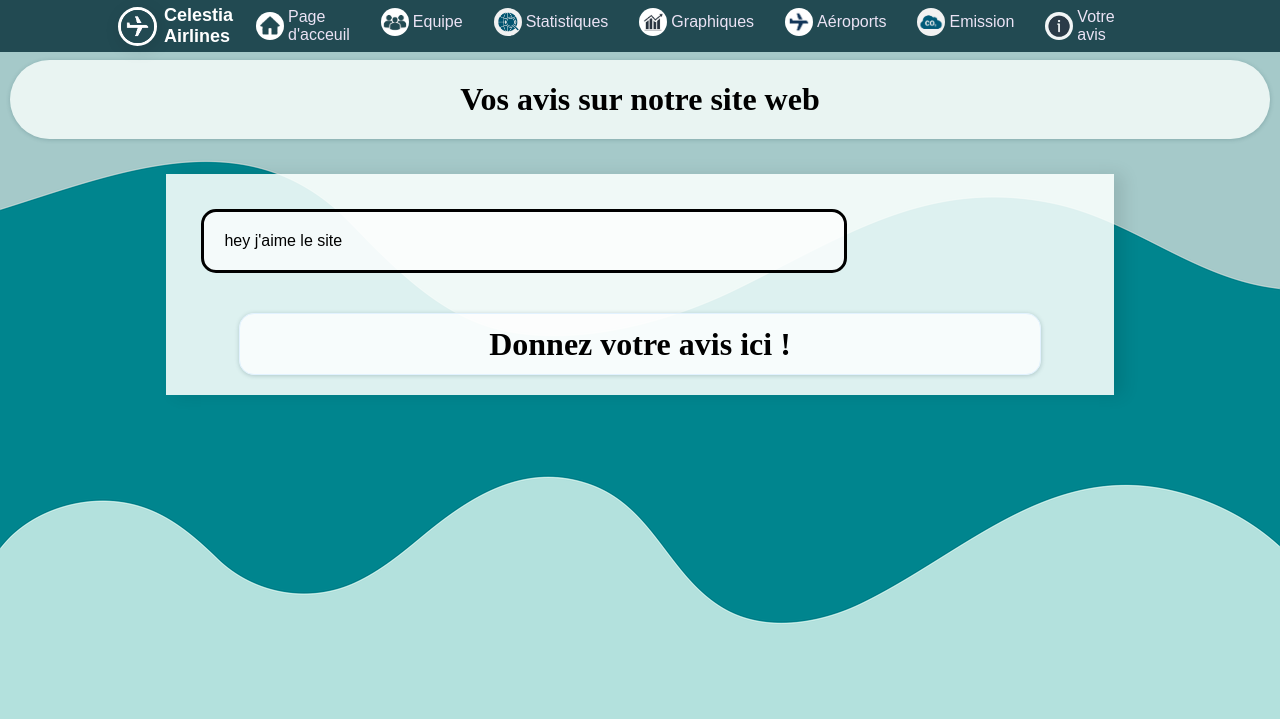
After one commit to Younesdjzz/Bac1-website, a Flask app: page /avis in a window 1280 px wide. The commit adds this page. Shown: the top 719 px of the page. Run offline with Flask 3, Linux system fonts and the light colour scheme.

Commit message:
préparation de notre fonctionnalité suplémentaire

```diff
--- a/mobility/__init__.py
+++ b/mobility/__init__.py
@@ -30,10 +30,12 @@ def create_app(test_config=None):
     from . import emission
     from . import stats
     from . import graph
+    from . import avis
     app.register_blueprint(airport.bp)
     app.register_blueprint(stats.bp)
     app.register_blueprint(emission.bp)
     app.register_blueprint(graph.bp)
+    app.register_blueprint(avis.bp)
 
 
 
--- /dev/null
+++ b/mobility/avis.py
@@ -0,0 +1,13 @@
+from flask import (
+    Blueprint, render_template
+)
+
+bp = Blueprint('avis', __name__)
+
+@bp.route("/avis")
+def avis():
+    etoiles = []
+    for nbr in range(1, 6) : # De 1 jusqu'à 5 étoiles
+        etoiles.append(["star" + str(nbr), str(nbr)])
+
+    return render_template("avis.html", etoiles=etoiles)
--- a/mobility/emission.py
+++ b/mobility/emission.py
@@ -2,7 +2,6 @@ from flask import (
     Blueprint, render_template, current_app
 )
 from mobility.models.emission import aeroport_info
-from mobility.db import get_db
 
 from decimal import Decimal
 import math
--- a/mobility/graph.py
+++ b/mobility/graph.py
@@ -2,11 +2,6 @@ from flask import (
     Blueprint, render_template, current_app
 )
 
-from mobility.db import get_db
-
-from decimal import Decimal
-import math
-from enum import Enum
 from mobility.models.graph import aeroport_bel_info
 from mobility.emission import *
 
--- /dev/null
+++ b/mobility/models/avis.py
@@ -0,0 +1 @@
+from mobility.db import get_db
--- a/mobility/static/style.css
+++ b/mobility/static/style.css
@@ -430,3 +430,83 @@ canvas {
 #pays {
    height: 55vh;
 }
+
+/* -- Style de la page avis -- */
+div.message-box {
+   margin: 15px;
+   max-width: 600px;
+   height: fit-content;
+   padding: 20px;
+   border-radius: 15px;
+   background-color: #ffffffaf;
+   border: solid black;
+}
+
+div.donner_avis {
+   display: flex;
+   margin: auto;
+   margin-top: 40px;
+   width: 800px;
+   height: 60px;
+   align-items: center;
+   justify-content: center;
+   border-radius: 15px;
+   background-color: #ffffffc7;
+   border: solid rgb(226, 242, 255) 1px;
+   box-shadow: 0.2px 0.8px 4px #224a5240;
+}
+
+/* Le conteneur pour donner son avis */
+div.avis {
+   position: fixed;
+   top: 0;
+   left: 0;
+   width: 100%;
+   height: 100%;
+   backdrop-filter: blur(5px);
+   background-color: rgba(0, 0, 0, 0.4);
+   display: none;
+   justify-content: center;
+   align-items: center;
+   z-index: 200;
+}
+
+/* La boîte de dialogue */
+div.popup {
+   background: white;
+   padding: 30px;
+   border-radius: 15px;
+   box-shadow: 0 0 10px black;
+   text-align: center;
+}
+
+textarea {
+   resize: none;
+   font-family: sans-serif;
+}
+
+/* Le système d'étoile */
+div.rating {
+   direction: rtl; /*Affiche les animations d'étoiles de gauche à droite (rtl = direction inverse)*/
+   font-size: 2rem;
+   display: inline-flex;
+ }
+
+div.rating input {
+   display: none;
+}
+
+div.rating label {
+   color: #ccc;
+   cursor: pointer;
+   transition: color 0.3s;
+ }
+
+div.rating input:checked ~ label { /*Couleur des étoiles checked*/
+   color: #224a52;
+}
+
+div.rating label:hover,
+div.rating label:hover ~ label { /*Couleur des étoiles lorsque l'on passe dessus + sans oublier les précedentes*/
+   color: #224a52;
+}
--- a/mobility/stats.py
+++ b/mobility/stats.py
@@ -1,5 +1,5 @@
 from flask import (
-    Blueprint, render_template, request, redirect, url_for
+    Blueprint, render_template
 )
 from mobility.models.stats import *
 
--- a/mobility/templates/airports.html
+++ b/mobility/templates/airports.html
@@ -3,8 +3,6 @@
 {% block titre %}
 <h1>Listes des aéroports</h1>
 {% endblock %}
-
-{% block content_up %}{% endblock %}
 
 {% block content %}
 
@@ -31,7 +29,7 @@
 <div class="flights">
 
     <div class="mini_titre-box">
-        <h2>Vols par jour</h2>
+        <h2>Vols par jour ({{ selected_airport }})</h2>
     </div>
 
     <div class="mini_titre-box">
--- /dev/null
+++ b/mobility/templates/avis.html
@@ -0,0 +1,44 @@
+{% extends "base.html" %}
+
+{% block titre %}
+<h1>Vos avis sur notre site web</h1>
+{% endblock %}
+
+<!-- <button class="message" type="submit"><img src="{{ url_for('static', filename='navigateur/icon_avis.png') }}"class="icon"></button>-->
+{% block content %}
+<div class="message-box">
+    hey j'aime le site
+</div>
+
+<div class="donner_avis" onclick="ouvrirModale()">
+    <h1>Donnez votre avis ici !</h1>
+</div>
+
+<!-- Modale cachée au départ -->
+<div id="avis" class="avis">
+    <div class="popup">
+        <div class="rating">
+            {% for etoile in etoiles %}
+                <input type="radio" id={{etoile[0]}} name="note" value="{{etoile[1]}}" required/>
+                <label for={{etoile[0]}}>★</label>
+            {% endfor %}
+        </div>
+        <h2>Entête</h2>
+        <textarea rows="1" cols="35" placeholder="Votre entête..." required></textarea>
+        <h2>Laissez votre avis</h2>
+        <p><textarea rows="2" cols="50" placeholder="Votre avis..." required></textarea></p>
+        <button onclick="fermerModale()">Envoyer</button>
+    </div>
+</div>
+
+<script>
+    function ouvrirModale() {
+        document.getElementById("avis").style.display = "flex";
+    }
+
+    function fermerModale() {
+        document.getElementById("avis").style.display = "none";
+    }
+</script>
+
+{% endblock %}
--- a/mobility/templates/base.html
+++ b/mobility/templates/base.html
@@ -32,6 +32,9 @@
             <li><a href="/emissions" class="lien"><img
                         src="{{ url_for('static', filename='navigateur/icon_emission.png') }}"
                         class="icon">Emission</a></li>
+            <li><a href="/avis" class="lien"><img
+                        src="{{ url_for('static', filename='navigateur/icon_avis.png') }}"
+                        class="icon">Votre avis</a></li>
         </ul>
     </nav>
 
--- a/mobility/templates/equipe.html
+++ b/mobility/templates/equipe.html
@@ -3,8 +3,6 @@
 {% block titre %}
 <h1>Membres de l'équipe</h1>
 {% endblock %}
-
-{% block content_up %}{% endblock %}
 
 {% block content %}
 <div class="equipe">
--- a/mobility/templates/home.html
+++ b/mobility/templates/home.html
@@ -3,8 +3,6 @@
 {% block titre %}
 <h1>Page d'acceuil</h1>
 {% endblock %}
-
-{% block content_up %}{% endblock %}
 
 {% block content %}
 <div class="welcome">
--- a/mobility/templates/statistique.html
+++ b/mobility/templates/statistique.html
@@ -3,8 +3,6 @@
 {% block titre %}
 <h1>Statistiques</h1>
 {% endblock %}
-
-{% block content_up %}{% endblock %}
 
 {% block content %}
 <div class="statistique">
```
Also changed, not shown: mobility/airport.py (+3 -6 lines), mobility/models/airport.py (+9 -0 lines), mobility/models/__init__.py (deleted), mobility/static/navigateur/icon_avis.png (added), mobility/templates/graph.html (line endings or trailing spaces).
